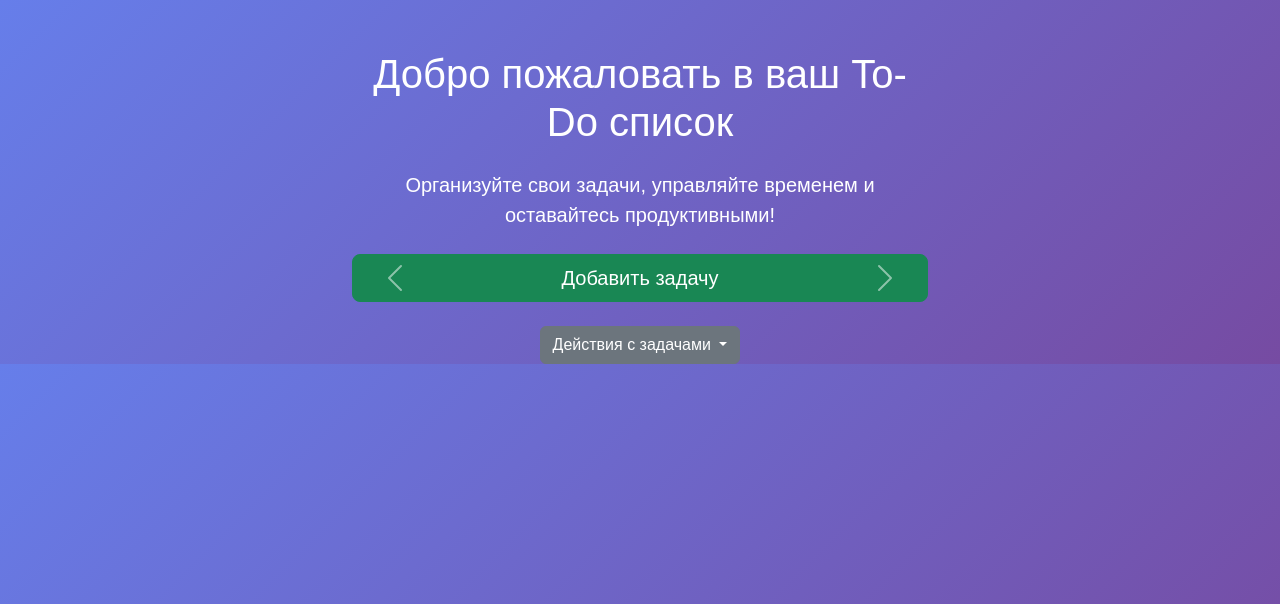
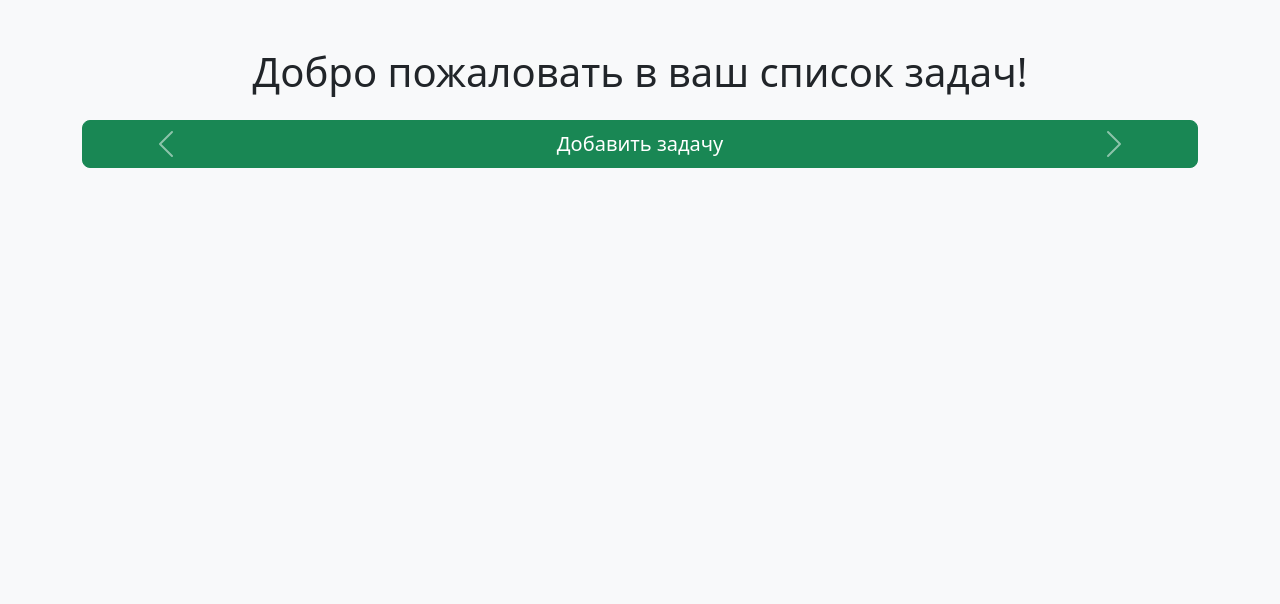
Before and after one commit to Dred85/TODO_LIST_FASTAPI, a FastAPI app: page /todo in a window 1280 px wide. Shown: the top 604 px of the page. Run offline with FastAPI, Linux system fonts and the light colour scheme.

Commit message:
upd front todo_list.html

```diff
--- a/Templates/todo.html
+++ b/Templates/todo.html
@@ -2,45 +2,26 @@
 <html lang="ru">
 <head>
     <meta charset="UTF-8">
-    <meta name="viewport" content="width=device-width, initial-scale=1.0">
-    <title>Мой To-Do список</title>
+    <meta name="viewport" content="width=device-width, initial-scale=1">
+    <title>TODO List</title>
     <link href="https://cdn.jsdelivr.net/npm/bootstrap@5.3.0/dist/css/bootstrap.min.css" rel="stylesheet">
-    <style>
-        body {
-            background: linear-gradient(135deg, #667eea, #764ba2);
-            color: white;
-            font-family: 'Arial', sans-serif;
-        }
-        .container {
-            max-width: 600px;
-            margin-top: 50px;
-        }
-        .card {
-            background: rgba(255, 255, 255, 0.9);
-            color: black;
-            border-radius: 10px;
-            padding: 20px;
-        }
-    </style>
 </head>
-<body>
-    <div class="container text-center">
-        <h1 class="mb-4">Добро пожаловать в ваш To-Do список</h1>
-        <p class="lead">Организуйте свои задачи, управляйте временем и оставайтесь продуктивными!</p>
-
+<body class="bg-light">
+    <div class="container text-center mt-5">
+        <h1 class="mb-4">Добро пожаловать в ваш список задач!</h1>
         <div id="todoCarousel" class="carousel slide mt-4" data-bs-ride="carousel">
             <div class="carousel-inner">
                 <div class="carousel-item active">
-                    <button class="btn btn-success btn-lg w-100">Добавить задачу</button>
+                    <button class="btn btn-success btn-lg w-100" onclick="showCreateTaskForm()">Добавить задачу</button>
                 </div>
                 <div class="carousel-item">
-                    <button class="btn btn-warning btn-lg w-100">Изменить задачу</button>
+                    <button class="btn btn-warning btn-lg w-100" onclick="showUpdateTaskForm()">Изменить задачу</button>
                 </div>
                 <div class="carousel-item">
-                    <button class="btn btn-primary btn-lg w-100">Просмотреть задачи</button>
+                    <button class="btn btn-primary btn-lg w-100" onclick="fetchTasks()">Просмотреть задачи</button>
                 </div>
                 <div class="carousel-item">
-                    <button class="btn btn-danger btn-lg w-100">Удалить задачу</button>
+                    <button class="btn btn-danger btn-lg w-100" onclick="showDeleteTaskForm()">Удалить задачу</button>
                 </div>
             </div>
             <button class="carousel-control-prev" type="button" data-bs-target="#todoCarousel" data-bs-slide="prev">
@@ -50,19 +31,87 @@
                 <span class="carousel-control-next-icon" aria-hidden="true"></span>
             </button>
         </div>
+    </div>
 
-        <div class="dropdown mt-4">
-            <button class="btn btn-secondary dropdown-toggle" type="button" data-bs-toggle="dropdown">
-                Действия с задачами
-            </button>
-            <ul class="dropdown-menu">
-                <li><a class="dropdown-item" href="#">Добавить задачу</a></li>
-                <li><a class="dropdown-item" href="#">Изменить задачу</a></li>
-                <li><a class="dropdown-item" href="#">Просмотреть задачи</a></li>
-                <li><a class="dropdown-item" href="#">Удалить задачу</a></li>
-            </ul>
+    <!-- Модальное окно -->
+    <div id="taskModal" class="modal fade" tabindex="-1" aria-hidden="true">
+        <div class="modal-dialog">
+            <div class="modal-content">
+                <div class="modal-header">
+                    <h5 class="modal-title">Управление задачами</h5>
+                    <button type="button" class="btn-close" data-bs-dismiss="modal"></button>
+                </div>
+                <div class="modal-body">
+                    <form id="taskForm">
+                        <div id="taskFormContent"></div>
+                        <button type="submit" class="btn btn-primary w-100">Отправить</button>
+                    </form>
+                </div>
+            </div>
         </div>
     </div>
+
+    <script>
+        async function fetchTasks() {
+            let response = await fetch("/tasks/");
+            let tasks = await response.json();
+            alert(JSON.stringify(tasks, null, 2));
+        }
+
+        function showCreateTaskForm() {
+            document.getElementById("taskFormContent").innerHTML = `
+                <input type="text" id="title" class="form-control my-2" placeholder="Название">
+                <input type="text" id="description" class="form-control my-2" placeholder="Описание">
+                <button type="button" class="btn btn-success w-100" onclick="createTask()">Создать</button>
+            `;
+            new bootstrap.Modal(document.getElementById("taskModal")).show();
+        }
+
+        async function createTask() {
+            let title = document.getElementById("title").value;
+            let description = document.getElementById("description").value;
+            await fetch("/tasks/", {
+                method: "POST",
+                headers: { "Content-Type": "application/json" },
+                body: JSON.stringify({ title, description, status: "new", importance: "medium" })
+            });
+            alert("Задача добавлена!");
+        }
+
+        function showUpdateTaskForm() {
+            document.getElementById("taskFormContent").innerHTML = `
+                <input type="number" id="taskId" class="form-control my-2" placeholder="ID задачи">
+                <input type="text" id="newTitle" class="form-control my-2" placeholder="Новое название">
+                <button type="button" class="btn btn-warning w-100" onclick="updateTask()">Обновить</button>
+            `;
+            new bootstrap.Modal(document.getElementById("taskModal")).show();
+        }
+
+        async function updateTask() {
+            let taskId = document.getElementById("taskId").value;
+            let newTitle = document.getElementById("newTitle").value;
+            await fetch(`/tasks/${taskId}`, {
+                method: "PUT",
+                headers: { "Content-Type": "application/json" },
+                body: JSON.stringify({ title: newTitle })
+            });
+            alert("Задача обновлена!");
+        }
+
+        function showDeleteTaskForm() {
+            document.getElementById("taskFormContent").innerHTML = `
+                <input type="number" id="deleteTaskId" class="form-control my-2" placeholder="ID задачи">
+                <button type="button" class="btn btn-danger w-100" onclick="deleteTask()">Удалить</button>
+            `;
+            new bootstrap.Modal(document.getElementById("taskModal")).show();
+        }
+
+        async function deleteTask() {
+            let taskId = document.getElementById("deleteTaskId").value;
+            await fetch(`/tasks/${taskId}`, { method: "DELETE" });
+            alert("Задача удалена!");
+        }
+    </script>
 
     <script src="https://cdn.jsdelivr.net/npm/bootstrap@5.3.0/dist/js/bootstrap.bundle.min.js"></script>
 </body>
```
